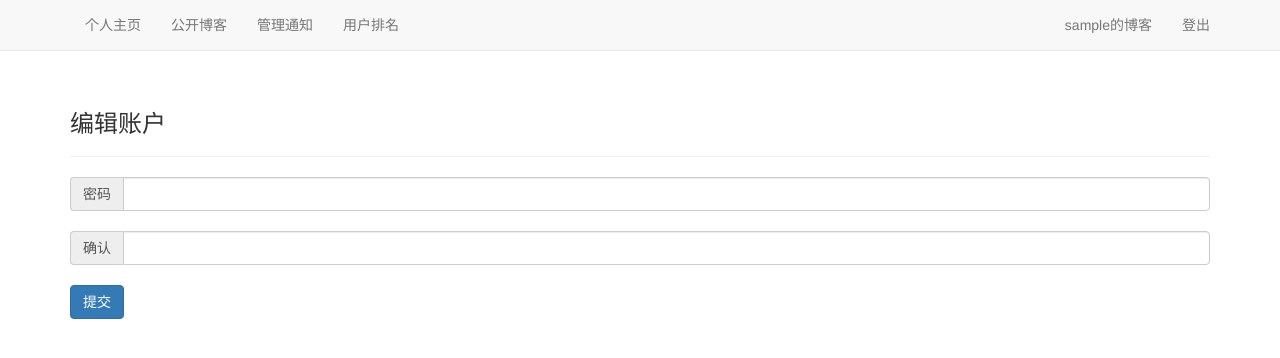
After one commit to HuRuilizhen/Blog-Web, a Django app: page /edit_profile/ in a window 1280 px wide. The commit adds this page. Shown: the top 358 px of the page. Run offline with Django 4.2, Linux system fonts and the light colour scheme; the visitor is signed in with stand-in values (Sample User, id 1); some libraries are stand-ins or nearby versions.

Commit message:
version 0.3
update:
- users can change their passwords in the home page

```diff
--- a/templates/add_announcement.html
+++ b/templates/add_announcement.html
@@ -18,6 +18,6 @@
       <textarea name="content" id="editor">{{ new_content }}</textarea>
     </div><br />
 
-    <input type="submit" value="commit" class="btn btn-primary" />
+    <input type="submit" value="提交" class="btn btn-primary" />
   </form>
 {% endblock %}
--- a/templates/add_blog.html
+++ b/templates/add_blog.html
@@ -18,6 +18,6 @@
       <textarea name="content" id="editor">{{ new_content }}</textarea>
     </div><br />
 
-    <input type="submit" value="commit" class="btn btn-primary" />
+    <input type="submit" value="提交" class="btn btn-primary" />
   </form>
 {% endblock %}
--- a/templates/edit_announcement.html
+++ b/templates/edit_announcement.html
@@ -18,6 +18,6 @@
       <textarea name="text_content" id="editor">{{ announcement.text_content }}</textarea>
     </div><br />
 
-    <input type="submit" value="commit" class="btn btn-primary" />
+    <input type="submit" value="提交" class="btn btn-primary" />
   </form>
 {% endblock %}
--- a/templates/edit_blog.html
+++ b/templates/edit_blog.html
@@ -18,6 +18,6 @@
       <textarea name="text_content" id="editor">{{ blog.text_content }}</textarea>
     </div><br />
 
-    <input type="submit" value="commit" class="btn btn-primary" />
+    <input type="submit" value="提交" class="btn btn-primary" />
   </form>
 {% endblock %}
--- /dev/null
+++ b/templates/edit_profile.html
@@ -0,0 +1,28 @@
+{% extends 'base.html' %}
+{% load bootstrap3 %}
+
+{% block header %}
+  <h3>编辑账户</h3>
+{% endblock %}
+
+{% block content %}
+  <form action="{% url 'users:edit_profile' %}" method="post">
+    {% csrf_token %}
+
+    <div class="input-group">
+      <span class="input-group-addon">密码</span>
+      <input class="form-control" type="password" name="new_password_1" value="{{ new_password_1 }}" />
+    </div><br />
+
+    <div class="input-group">
+      <span class="input-group-addon">确认</span>
+      <input class="form-control" type="password" name="new_password_2" value="{{ new_password_2 }}" />
+    </div><br />
+
+    {% if error_info != '' %}
+      <div class="alert alert-warning">{{ error_info }}</div>
+    {% endif %}
+
+    <input type="submit" value="提交" class="btn btn-primary" />
+  </form>
+{% endblock %}
--- a/templates/home.html
+++ b/templates/home.html
@@ -3,7 +3,8 @@
 {% block header %}
   <div class="jumbotron">
     {% if user.is_authenticated %}
-      <h3>{{ user.username }} 的个人主页</h3>
+      <h3 style="display: inline;">{{ user.username }} 的主页</h3>
+      <a href="{% url 'users:edit_profile' %}" class="btn btn-default" style="text-align: right; float: right;">修改账户</a>
     {% else %}
       <h3>在查看个人主页之前请先 <a href="{% url 'users:login' %}">登录</a></h3>
     {% endif %}
--- a/users/urls.py
+++ b/users/urls.py
@@ -8,5 +8,6 @@ urlpatterns = [
     path("login/", login_view, name="login"),
     path("logout/", logout_view, name="logout"),
     path("signup/", signup_view, name="signup"),
-    path("ranklist/", ranklist_view, name="ranklist")
+    path("edit_profile/", edit_profile_view, name="edit_profile"),
+    path("ranklist/", ranklist_view, name="ranklist"),
 ]
--- a/users/views.py
+++ b/users/views.py
@@ -1,6 +1,7 @@
 from django.shortcuts import render, redirect
 from django.contrib.auth import login
 from django.contrib.auth import authenticate, login, logout
+from django.contrib.auth.decorators import login_required
 from django.urls import reverse
 from .models import *
 from .forms import *
@@ -70,6 +71,34 @@ def signup_view(request):
 
     return render(request, "signup.html", {"form": form})
 
+
+@login_required
+def edit_profile_view(request):
+    current_user = request.user
+    new_password_1 = ""
+    new_password_2 = ""
+    error_info = ""
+
+    if request.method == "POST":
+        new_password_1 = request.POST.get("new_password_1")
+        new_password_2 = request.POST.get("new_password_2")
+
+        if new_password_1 == new_password_2:
+            current_user.set_password(new_password_1)
+            current_user.save()
+            return redirect("/home/")
+
+        error_info = "密码不一致"
+
+    context = {
+        "new_password_1": new_password_1,
+        "new_password_2": new_password_2,
+        "error_info": error_info,
+    }
+
+    return render(request, "edit_profile.html", context)
+
+
 def ranklist_view(request):
     profiles = Profile.objects.order_by("-score")
     number_of_users = Profile.objects.count()
```
